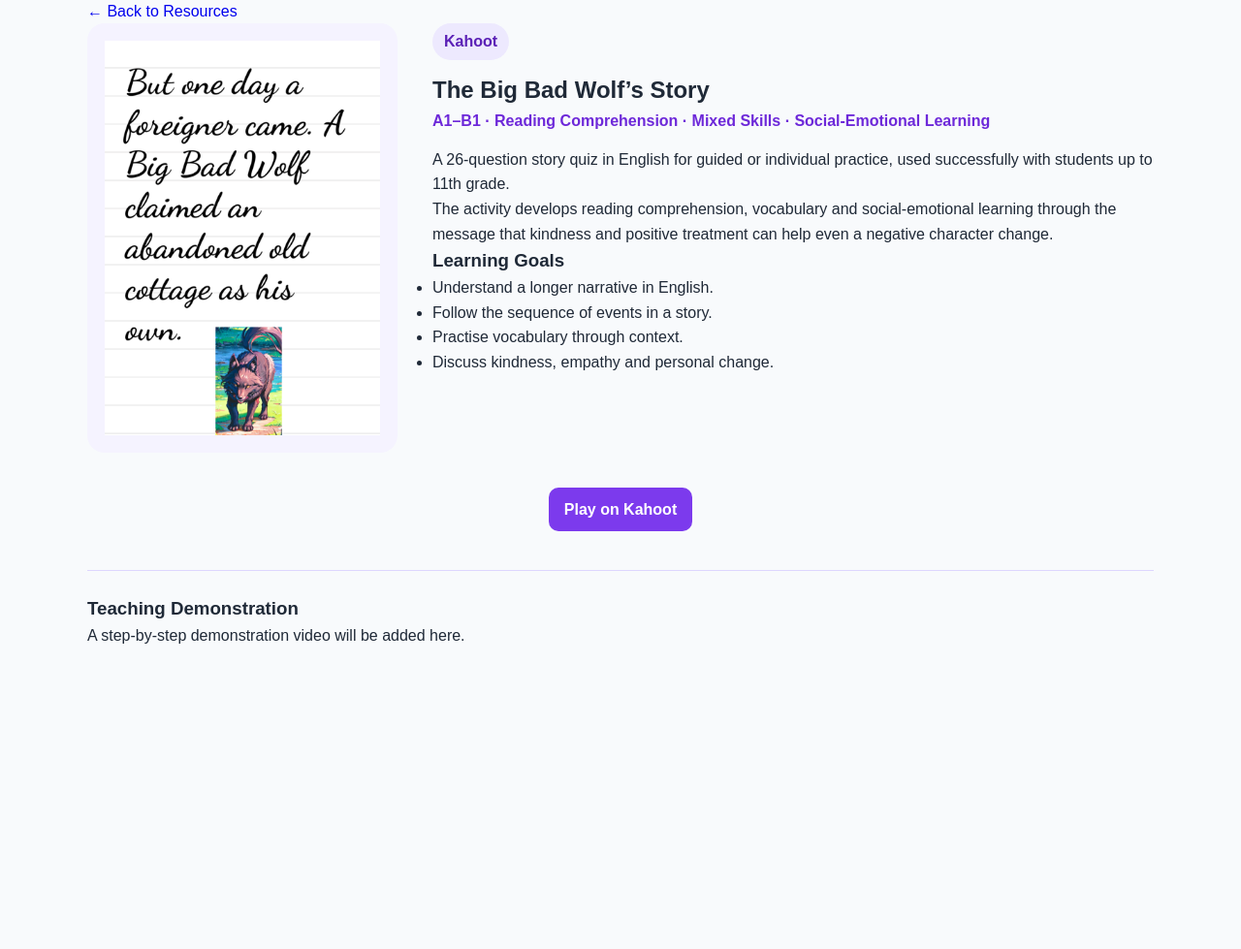
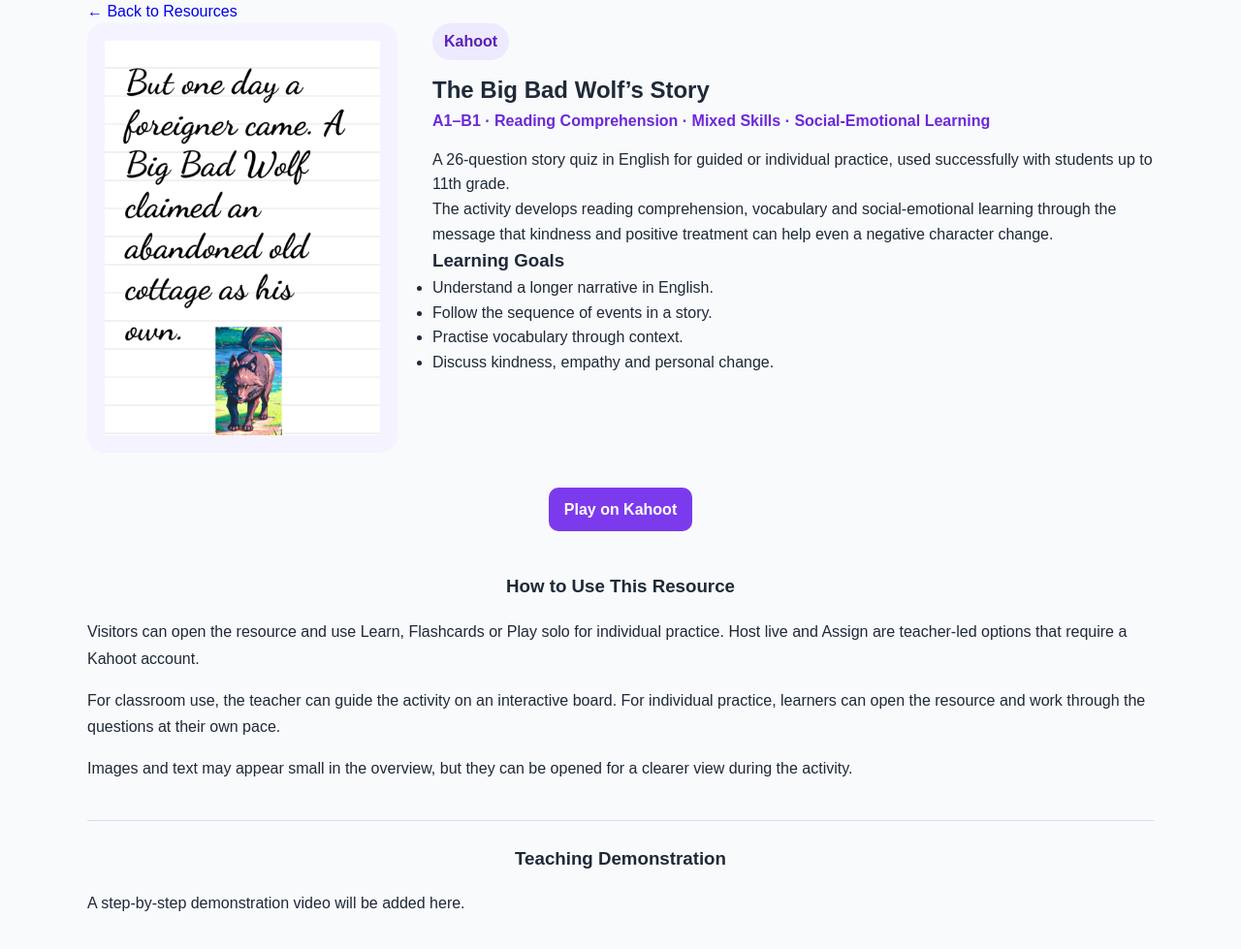
Before and after one commit to KamiBosh2025/kamis-gamified-english-resources, a website built with Vite: page big-bad-wolf.html in a window 1280 px wide. Shown: the part 279-1258 px from the top of the page at 97% size. Before the commit the page ends 996 px from the top, so only its background shows below. Built offline with nearby package versions, Linux system fonts and the light colour scheme.

Commit message:
Add resource usage instructions and improve section spacing

```diff
--- a/big-bad-wolf.html
+++ b/big-bad-wolf.html
@@ -70,6 +70,28 @@
 <div class="details-button-wrap">
   <a href="https://create.kahoot.it/share/the-big-bad-wolf-s-story/26f7c1b1-9ec4-4cff-b1ef-f678d1c9b3b9" class="resource-button" target="_blank" rel="noopener noreferrer">Play on Kahoot</a>
 </div>
+<section class="how-to-use">
+  <h3>How to Use This Resource</h3>
+
+  <p>
+    <p>
+  Visitors can open the resource and use Learn, Flashcards or Play solo
+  for individual practice. Host live and Assign are teacher-led options
+  that require a Kahoot account.
+</p>
+  </p>
+
+  <p>
+    For classroom use, the teacher can guide the activity on an interactive
+    board. For individual practice, learners can open the resource and work
+    through the questions at their own pace.
+  </p>
+
+  <p>
+    Images and text may appear small in the overview, but they can be opened
+    for a clearer view during the activity.
+  </p>
+</section>
         <section class="video-section">
           <h3>Teaching Demonstration</h3>
           <p>A step-by-step demonstration video will be added here.</p>
--- a/src/style.css
+++ b/src/style.css
@@ -467,3 +467,17 @@ border-radius: 999px;
   justify-content: center;
   margin-top: 36px;
 }
+.how-to-use {
+  margin-top: 42px;
+}
+
+.how-to-use h3,
+.video-section h3 {
+  text-align: center;
+  margin-bottom: 18px;
+}
+
+.how-to-use p {
+  line-height: 1.7;
+  margin-bottom: 16px;
+}
```
